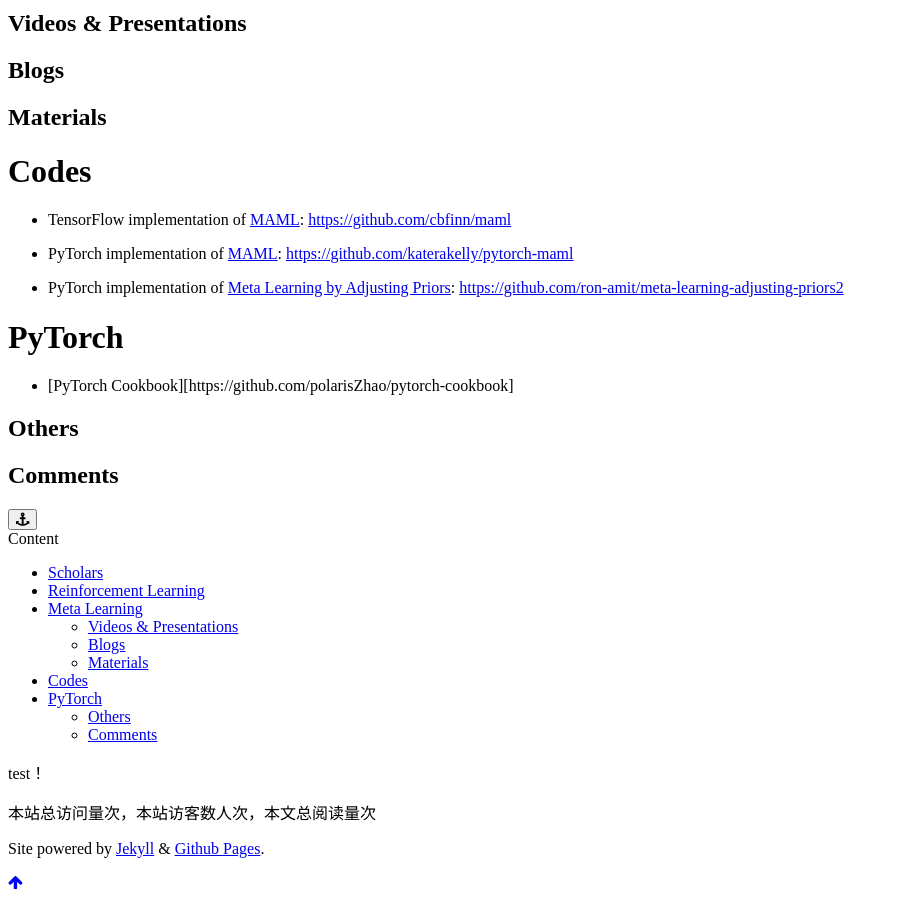
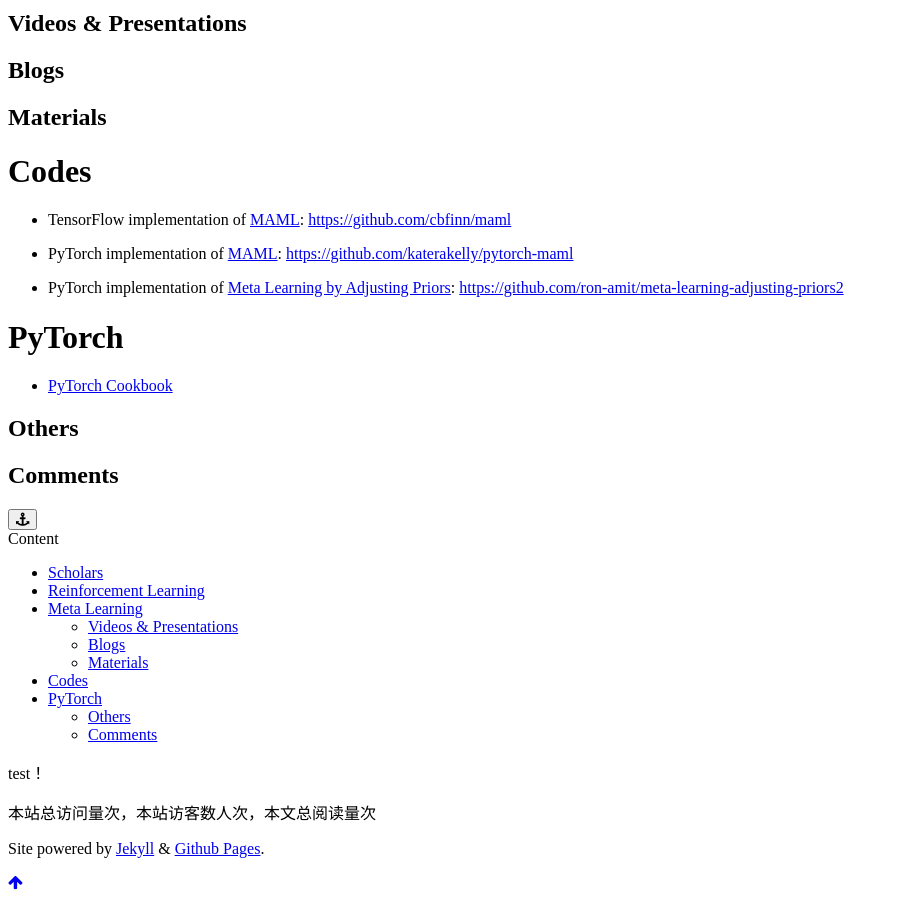
Before and after one commit to tyliu22/tyliu22.github.io, a Jekyll site: the page built from page/3collections.md, in a window 1280 px wide and 900 px high, scrolled down 683 px. Shown: the whole window, without its empty margins (0-899 px from the left). Built offline with Jekyll 4.4.1, drawn with Linux system fonts in a browser that asks for light colours; comment, search, counter and statistics services are not loaded; a style sheet for code colours, icons or effects is not loaded.

Commit message:
Update 3collections.md

```diff
--- a/page/3collections.md
+++ b/page/3collections.md
@@ -31,7 +31,7 @@ type: page
 - PyTorch implementation of [Meta Learning by Adjusting Priors](http://proceedings.mlr.press/v80/amit18a.html):  [https://github.com/ron-amit/meta-learning-adjusting-priors2](https://github.com/ron-amit/meta-learning-adjusting-priors2)
 
 # PyTorch
-- [PyTorch Cookbook][https://github.com/polarisZhao/pytorch-cookbook]
+- [PyTorch Cookbook](https://github.com/polarisZhao/pytorch-cookbook)
 
 
 ## Others
```
